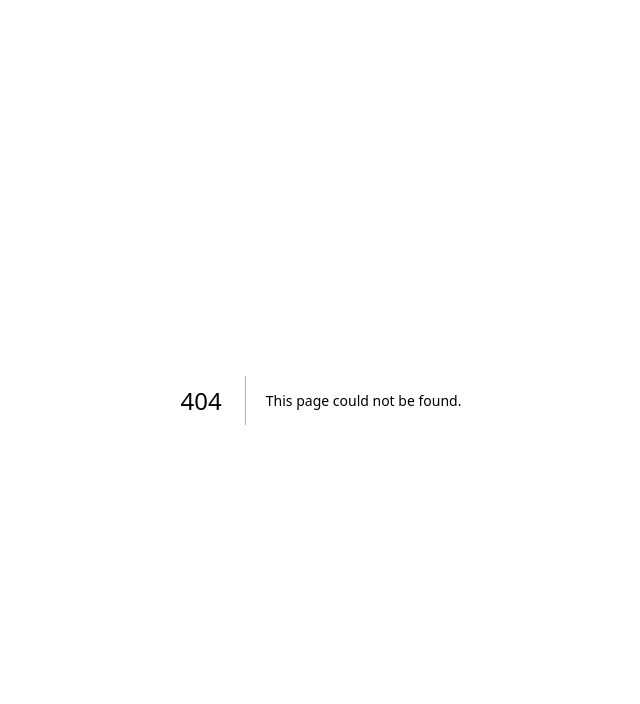
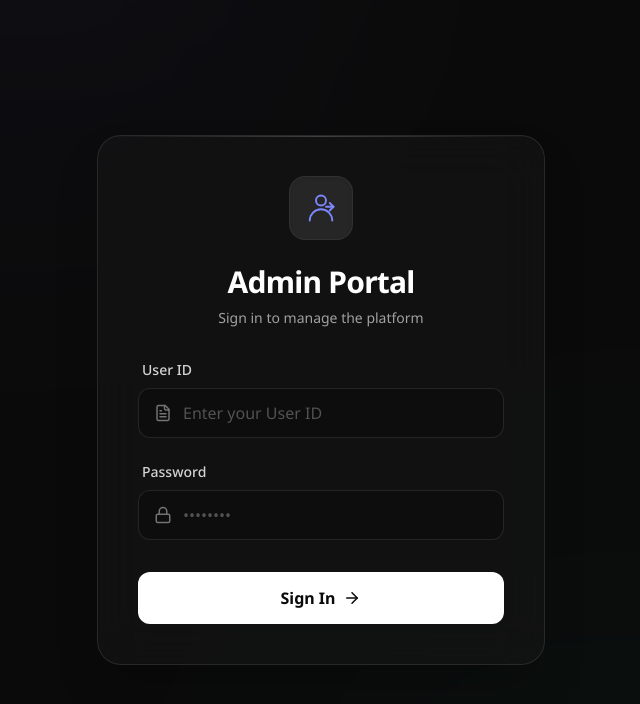
Before and after one commit to Eaman006/Turant, a Next.js app: page /adlog in a window 1280 px wide. Before the commit this address had no page. Shown: the top 704 px of the page, without its empty margins (319-959 px from the left). Built offline with nearby package versions, Linux system fonts and the light colour scheme; no server answers.

Commit message:
feat: Implement admin authentication with AuthGuard2 and AdminLoginPage components

```diff
--- /dev/null
+++ b/app/Components/AuthGuard2.tsx
@@ -0,0 +1,43 @@
+"use client";
+
+import { useEffect, useState } from "react";
+import { useRouter } from "next/navigation";
+
+export default function AuthGuard2({ children }: { children: React.ReactNode }) {
+  const router = useRouter();
+  const [isAuthorized, setIsAuthorized] = useState<boolean | null>(null);
+
+  useEffect(() => {
+    // Check localStorage for the admin auth flag we set during login
+    const isAdmin = localStorage.getItem("admin_auth") === "true";
+
+    if (!isAdmin) {
+      // If not authenticated as admin, redirect back to admin login
+      router.replace("/adlog");
+    } else {
+      setIsAuthorized(true);
+    }
+  }, [router]);
+
+  // Show a loading state while we check localStorage
+  if (isAuthorized === null) {
+    return (
+      <div className="min-h-screen flex items-center justify-center bg-neutral-950 font-[family-name:var(--font-poppins)] text-white">
+        <div className="flex flex-col items-center">
+          <svg className="animate-spin h-8 w-8 text-indigo-500 mb-4" xmlns="http://www.w3.org/2000/svg" fill="none" viewBox="0 0 24 24">
+            <circle className="opacity-25" cx="12" cy="12" r="10" stroke="currentColor" strokeWidth="4"></circle>
+            <path className="opacity-75" fill="currentColor" d="M4 12a8 8 0 018-8V0C5.373 0 0 5.373 0 12h4zm2 5.291A7.962 7.962 0 014 12H0c0 3.042 1.135 5.824 3 7.938l3-2.647z"></path>
+          </svg>
+          <p className="text-neutral-400 text-sm font-medium">Verifying admin access...</p>
+        </div>
+      </div>
+    );
+  }
+
+  // Double check, return null while the redirect happens
+  if (!isAuthorized) {
+    return null;
+  }
+
+  return <>{children}</>;
+}
--- /dev/null
+++ b/app/adlog/page.tsx
@@ -0,0 +1,153 @@
+'use client';
+
+import React, { useState } from 'react';
+import { useRouter } from 'next/navigation';
+import { supabase } from '../lib/supabaseClient';
+
+const AdminLoginPage = () => {
+  const [userId, setUserId] = useState('');
+  const [password, setPassword] = useState('');
+  const [error, setError] = useState('');
+  const [isLoading, setIsLoading] = useState(false);
+  const router = useRouter();
+
+  const handleSubmit = async (e: React.FormEvent) => {
+    e.preventDefault();
+    setError('');
+    setIsLoading(true);
+
+    try {
+      const { data, error: supaError } = await supabase
+        .from('admin_credentials')
+        .select('*')
+        .eq('username', userId.trim())
+        .eq('password', password)
+        .maybeSingle();
+
+      console.log("Supabase check:", { data, supaError });
+
+      if (supaError) {
+        setError(`Database Error: ${supaError.message || supaError.details}`);
+      } else if (!data) {
+        // If data is null, it means 0 rows matched. This can happen if credentials are wrong,
+        // or if Row Level Security (RLS) is blocking the read request.
+        setError('Invalid User ID or Password. (Note: Check if Supabase RLS is blocking access)');
+      } else {
+        localStorage.setItem('admin_auth', 'true');
+        router.push('/admin'); // assuming the admin page is at /admin
+      }
+    } catch (err) {
+      setError('An error occurred. Please try again.');
+    } finally {
+      setIsLoading(false);
+    }
+  };
+
+  return (
+    <div className="min-h-screen bg-neutral-950 flex items-center justify-center p-4 selection:bg-indigo-500/30">
+      {/* Background glowing effects */}
+      <div className="absolute inset-0 overflow-hidden pointer-events-none">
+        <div className="absolute -top-1/2 -left-1/2 w-full h-full bg-gradient-to-b from-indigo-500/10 to-transparent rounded-full blur-[120px] opacity-60 mix-blend-screen"></div>
+        <div className="absolute -bottom-1/2 -right-1/2 w-full h-full bg-gradient-to-t from-emerald-500/10 to-transparent rounded-full blur-[120px] opacity-60 mix-blend-screen"></div>
+      </div>
+
+      <div className="relative w-full max-w-md">
+        {/* Glassmorphism card */}
+        <div className="bg-neutral-900/60 backdrop-blur-xl border border-white/10 rounded-3xl p-8 sm:p-10 shadow-2xl relative overflow-hidden">
+
+          {/* Subtle top glare */}
+          <div className="absolute top-0 inset-x-0 h-px bg-gradient-to-r from-transparent via-white/20 to-transparent"></div>
+
+          <div className="flex flex-col items-center mb-8">
+            <div className="h-16 w-16 bg-neutral-800 rounded-2xl flex items-center justify-center border border-white/5 mb-6 shadow-inner relative group">
+              <div className="absolute inset-0 bg-indigo-500/20 rounded-2xl opacity-0 group-hover:opacity-100 transition-opacity duration-500 blur-md"></div>
+              <svg xmlns="http://www.w3.org/2000/svg" width="30" height="30" viewBox="0 0 24 24" fill="none" stroke="currentColor" strokeWidth="1.5" strokeLinecap="round" strokeLinejoin="round" className="text-indigo-400 relative z-10 transition-transform duration-500 group-hover:scale-110">
+                <path d="M12 10a4 4 0 1 0 0-8 4 4 0 0 0 0 8Z"/>
+                <path d="M21 22a9 9 0 1 0-18 0"/>
+                <path d="M16 11h6"/>
+                <path d="m19 8 3 3-3 3"/>
+              </svg>
+            </div>
+            <h1 className="text-3xl font-bold text-white tracking-tight mb-2">Admin Portal</h1>
+            <p className="text-neutral-400 text-sm">Sign in to manage the platform</p>
+          </div>
+
+          <form onSubmit={handleSubmit} className="space-y-6">
+            {error && (
+              <div className="bg-red-500/10 border border-red-500/20 rounded-xl p-3 text-red-400 text-sm text-center">
+                {error}
+              </div>
+            )}
+
+            <div className="space-y-2">
+              <label htmlFor="userId" className="text-sm font-medium text-neutral-300 block ml-1">
+                User ID
+              </label>
+              <div className="relative group/input">
+                <div className="absolute inset-y-0 left-0 pl-4 flex items-center pointer-events-none">
+                  <svg xmlns="http://www.w3.org/2000/svg" width="18" height="18" viewBox="0 0 24 24" fill="none" stroke="currentColor" strokeWidth="2" strokeLinecap="round" strokeLinejoin="round" className="text-neutral-500 group-focus-within/input:text-indigo-400 transition-colors">
+                    <path d="M15 2H6a2 2 0 0 0-2 2v16a2 2 0 0 0 2 2h12a2 2 0 0 0 2-2V7Z"/>
+                    <path d="M14 2v4a2 2 0 0 0 2 2h4"/>
+                    <path d="M10 9H8"/>
+                    <path d="M16 13H8"/>
+                    <path d="M16 17H8"/>
+                  </svg>
+                </div>
+                <input
+                  id="userId"
+                  type="text"
+                  value={userId}
+                  onChange={(e) => setUserId(e.target.value)}
+                  placeholder="Enter your User ID"
+                  required
+                  className="w-full bg-neutral-950/50 border border-white/10 rounded-xl py-3 pl-11 pr-4 text-white placeholder-neutral-600 focus:outline-none focus:ring-2 focus:ring-indigo-500/50 focus:border-indigo-500/50 transition-all duration-300"
+                />
+              </div>
+            </div>
+
+            <div className="space-y-2">
+              <label htmlFor="password" className="text-sm font-medium text-neutral-300 block ml-1">
+                Password
+              </label>
+              <div className="relative group/input">
+                <div className="absolute inset-y-0 left-0 pl-4 flex items-center pointer-events-none">
+                  <svg xmlns="http://www.w3.org/2000/svg" width="18" height="18" viewBox="0 0 24 24" fill="none" stroke="currentColor" strokeWidth="2" strokeLinecap="round" strokeLinejoin="round" className="text-neutral-500 group-focus-within/input:text-indigo-400 transition-colors">
+                    <rect width="18" height="11" x="3" y="11" rx="2" ry="2"/>
+                    <path d="M7 11V7a5 5 0 0 1 10 0v4"/>
+                  </svg>
+                </div>
+                <input
+                  id="password"
+                  type="password"
+                  value={password}
+                  onChange={(e) => setPassword(e.target.value)}
+                  placeholder="••••••••"
+                  required
+                  className="w-full bg-neutral-950/50 border border-white/10 rounded-xl py-3 pl-11 pr-4 text-white placeholder-neutral-600 focus:outline-none focus:ring-2 focus:ring-indigo-500/50 focus:border-indigo-500/50 transition-all duration-300"
+                />
+              </div>
+            </div>
+
+            <button
+              type="submit"
+              disabled={isLoading}
+              className="w-full relative group overflow-hidden bg-white text-neutral-950 font-semibold rounded-xl py-3.5 px-4 mt-2 transition-all duration-300 transform active:scale-[0.98] hover:shadow-[0_0_20px_rgba(255,255,255,0.3)] disabled:opacity-70 disabled:pointer-events-none"
+            >
+              <span className="relative z-10 flex items-center justify-center gap-2">
+                {isLoading ? 'Signing In...' : 'Sign In'}
+                {!isLoading && (
+                  <svg xmlns="http://www.w3.org/2000/svg" width="18" height="18" viewBox="0 0 24 24" fill="none" stroke="currentColor" strokeWidth="2" strokeLinecap="round" strokeLinejoin="round" className="transition-transform duration-300 group-hover:translate-x-1">
+                    <path d="M5 12h14"/>
+                    <path d="m12 5 7 7-7 7"/>
+                  </svg>
+                )}
+              </span>
+            </button>
+          </form>
+        </div>
+      </div>
+    </div>
+  );
+};
+
+export default AdminLoginPage;
--- /dev/null
+++ b/app/admin/layout.tsx
@@ -0,0 +1,6 @@
+import React from 'react';
+import AuthGuard2 from '../Components/AuthGuard2';
+
+export default function AdminLayout({ children }: { children: React.ReactNode }) {
+  return <AuthGuard2>{children}</AuthGuard2>;
+}
--- a/app/admin/page.tsx
+++ b/app/admin/page.tsx
@@ -1,11 +1,13 @@
-import React from 'react'
+'use client';
 
-const page = () => {
+import React from 'react';
+
+const AdminPage = () => {
   return (
-    <div>
+    <div className="">
 
     </div>
-  )
-}
+  );
+};
 
-export default page
+export default AdminPage;
```
